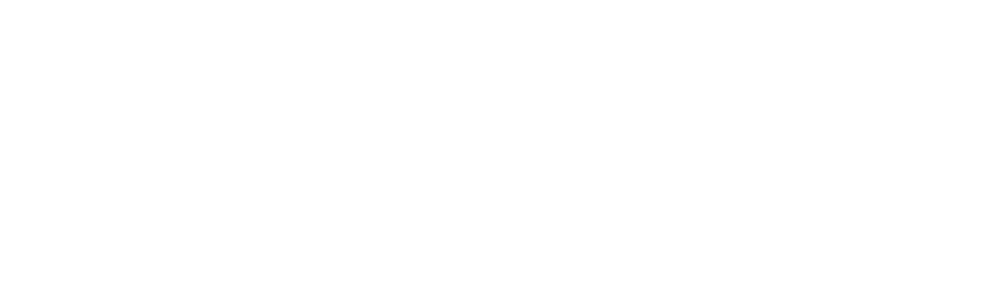
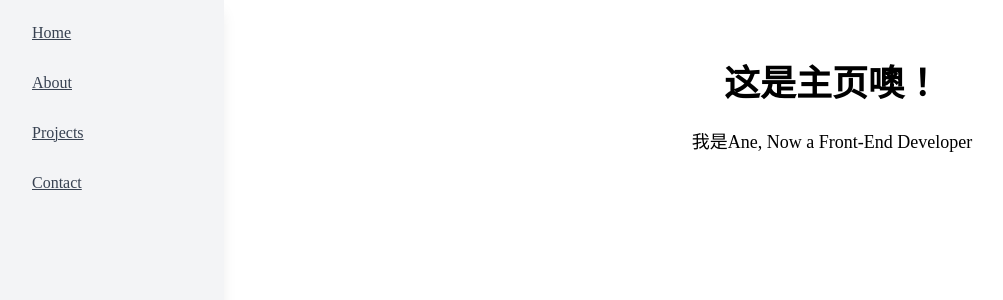
Before and after one commit to Sruo4/hiane, a React (Vite) app: page /home in a window 1280 px wide. Before the commit this address had no page. Shown: the top 300 px of the page, without its empty margins (0-1003 px from the left). Built offline with nearby package versions, Linux system fonts and the light colour scheme.

Commit message:
feat: refactor page layout

```diff
--- a/src/App.tsx
+++ b/src/App.tsx
@@ -1,12 +1,16 @@
-import { Routes, Route } from 'react-router-dom'
+import { Routes, Route, Navigate } from 'react-router-dom'
 import WelcomePage from './pages/WelcomePage'
 import HomePage from './pages/HomePage'
+import Layout from './components/Layout'
 
 function App() {
   return (
     <Routes>
-      <Route path="/welcome" element={<WelcomePage />} />
-      <Route path="/" element={<HomePage />} />
+      <Route path="/" element={<Layout />}>
+        <Route index element={<Navigate to="/welcome" />} />
+        <Route path="/welcome" element={<WelcomePage />} />
+        <Route path="/home" element={<HomePage />} />
+      </Route>
     </Routes>
   )
 }
--- /dev/null
+++ b/src/components/Layout.tsx
@@ -0,0 +1,13 @@
+import { Outlet } from 'react-router-dom'
+import SideBar from './SideBar'
+
+export default function Layout() {
+  return (
+    <>
+      <SideBar />
+      <main className="ml-48 p-4">
+        <Outlet />
+      </main>
+    </>
+  )
+}
--- a/src/components/SideBar.tsx
+++ b/src/components/SideBar.tsx
@@ -1,18 +1,27 @@
+import { Link } from 'react-router-dom'
+
+interface BarItem {
+  id: number
+  text: string
+  url: string
+}
+
+const barItems: BarItem[] = [
+  { id: 1, text: 'Home', url: '/home' },
+  { id: 2, text: 'About', url: '/about' },
+  { id: 3, text: 'Projects', url: '/projects' },
+  { id: 4, text: 'Contact', url: '/contact' },
+]
+
 const SideBar = () => {
-  const barItems = [
-    { id: 1, text: 'Home', url: '/' },
-    { id: 2, text: 'About', url: '/about' },
-    { id: 3, text: 'Projects', url: '/projects' },
-    { id: 4, text: 'Contact', url: '/contact' },
-  ]
   return (
     <div className="fixed left-0 top-0 h-full w-48 bg-gray-100 p-4 shadow-lg">
-      <ul className="space-y-4">
+      <ul className="space-y-4 list-none p-0 m-0">
         {barItems.map((item) => (
-          <li key={item.id} className="hover:bg-gray-200 rounded-lg transition-colors">
-            <a href={item.url} className="block px-4 py-2 text-gray-700 hover:text-gray-900">
+          <li key={item.id} className="w-full hover:bg-gray-200 rounded-lg transition-colors">
+            <Link to={item.url} className="block px-4 py-2 text-gray-700 underline-none hover:text-gray-900">
               {item.text}
-            </a>
+            </Link>
           </li>
         ))}
       </ul>
--- a/src/pages/HomePage.tsx
+++ b/src/pages/HomePage.tsx
@@ -1,8 +1,6 @@
-import SideBar from '../components/SideBar'
 export default function HomePage() {
   return (
     <>
-      <SideBar />
       <div className="ml-48 text-center p-4">
         <h1 className="text-4xl font-bold">这是主页噢！</h1>
         <p className="mt-2 text-lg">我是Ane, Now a Front-End Developer</p>
```
